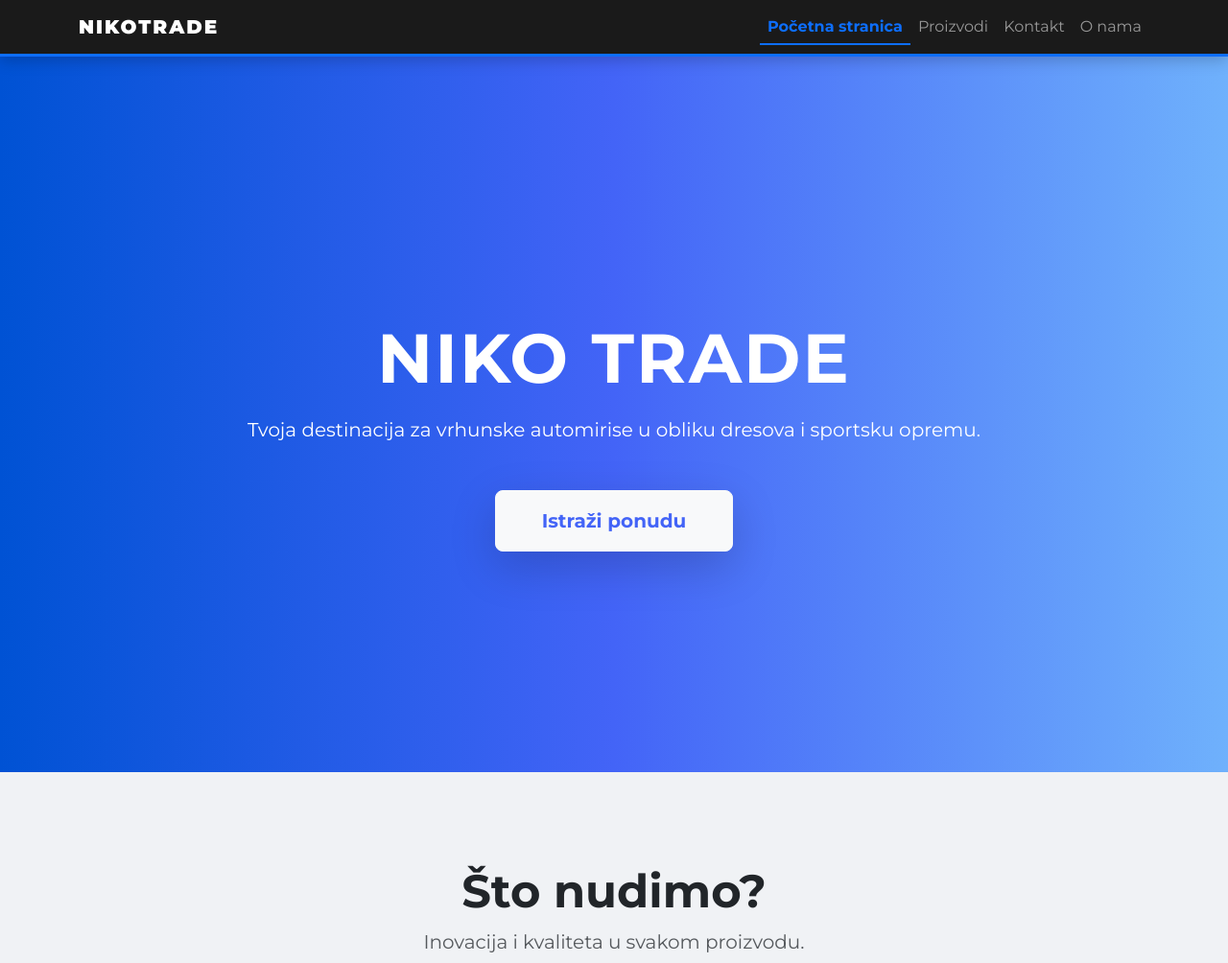
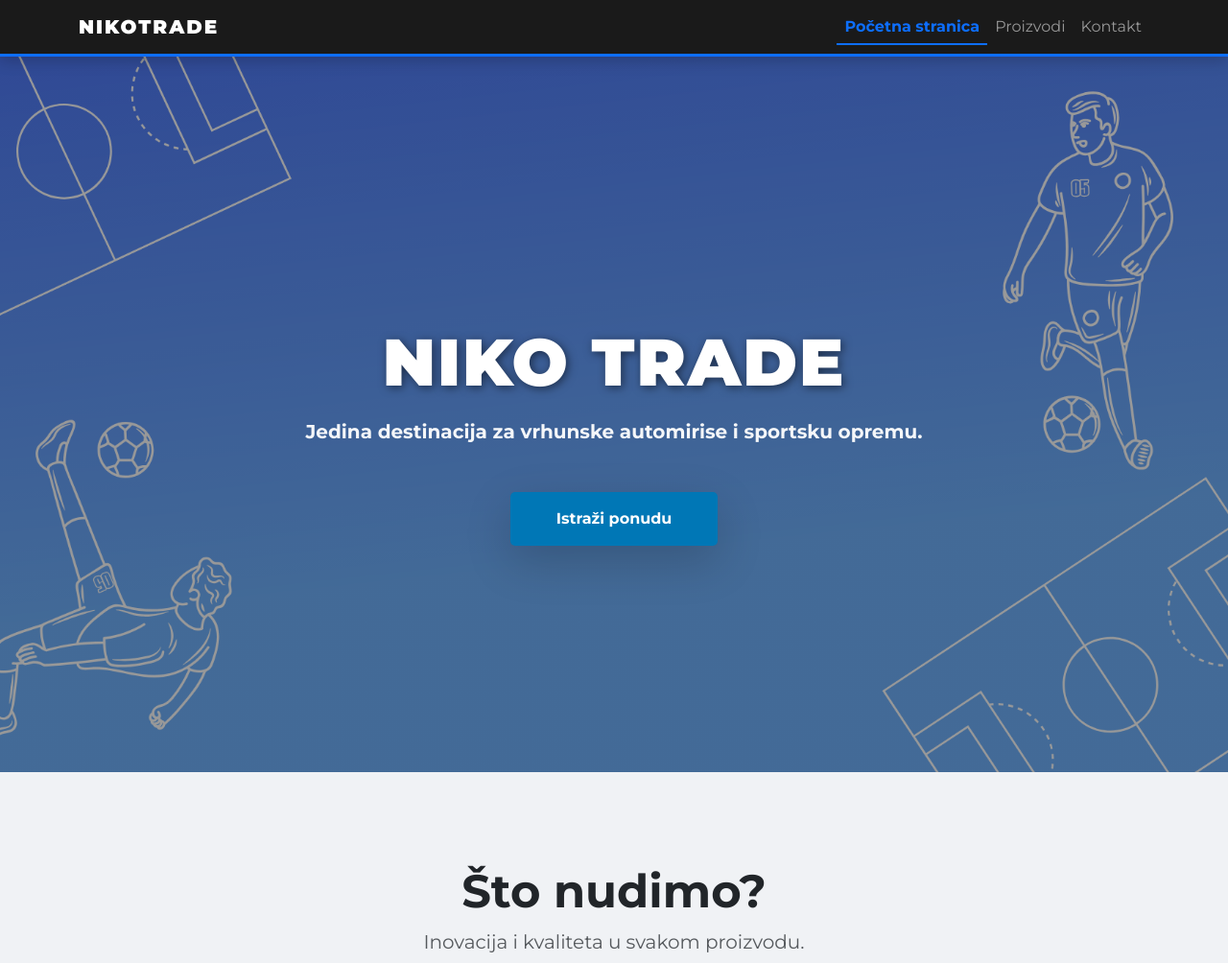
Before and after one commit to nivancic22/nikotrade-v2, a Django app: page / in a window 1280 px wide. Shown: the top 1004 px of the page at 96% size. Run offline with Django 5.2, Linux system fonts and the light colour scheme.

Commit message:
dodan hero image

```diff
--- a/shop/static/shop/css/style.css
+++ b/shop/static/shop/css/style.css
@@ -61,3 +61,51 @@ main {
     transform: translateY(-10px);
     box-shadow: 0 1rem 3rem rgba(0,0,0,.175)!important;
 }
+/* Hero Section */
+.hero-section {
+    min-height: 100vh;
+    /* Putanja pretpostavlja da je slika u static/images/, a css u static/css/ */
+    background: linear-gradient(rgba(0, 0, 0, 0.4), rgba(0, 0, 0, 0.4)),
+                url('../images/hero-bg.png');
+    background-size: cover;
+    background-position: center;
+    margin-top: -95px;
+    padding-top: 95px;
+    position: relative;
+}
+
+.hero-container {
+    z-index: 2;
+}
+
+.hero-title {
+    font-size: calc(1.5rem + 3.5vw);
+    font-weight: 900;
+    text-transform: uppercase;
+    margin-bottom: 1rem;
+    text-shadow: 2px 2px 10px rgba(0,0,0,0.5);
+    letter-spacing: 2px;
+}
+
+.hero-subtitle {
+    font-size: 1.25rem;
+    font-weight: 700;
+    margin-bottom: 3rem;
+    opacity: 0.95;
+}
+
+.btn-hero {
+    background-color: #0077b6;
+    color: white;
+    font-weight: bold;
+    padding: 1rem 3rem;
+    border-radius: 5px;
+    border: none;
+    transition: transform 0.3s ease, background-color 0.3s ease;
+}
+
+.btn-hero:hover {
+    background-color: #005f92;
+    color: white;
+    transform: scale(1.05);
+}
--- a/shop/templates/shop/base.html
+++ b/shop/templates/shop/base.html
@@ -36,11 +36,11 @@
           <a class="nav-link {% if request.resolver_match.url_name == 'kontakt' %}active fw-bold text-white{% endif %}"
             href="{% url 'kontakt' %}">Kontakt</a>
         </li>
-
+        <!--
         <li class="nav-item">
           <a class="nav-link" href="#">O nama</a>
         </li>
-
+        -->
       </ul>
     </div>
   </div>
--- a/shop/templates/shop/index.html
+++ b/shop/templates/shop/index.html
@@ -1,18 +1,12 @@
 {% extends 'shop/base.html' %}
-
-{% block title %}Nikotrade | Sport & Style{% endblock %}
+{% load static %}
 
 {% block content %}
-<div class="hero-section text-white text-center d-flex align-items-center justify-content-center"
-     style="min-height: 100vh;
-            background: linear-gradient(90deg, #0052D4 0%, #4364F7 50%, #6FB1FC 100%);
-            margin-top: -95px;
-            padding-top: 95px;
-            position: relative;">
-    <div class="container">
-        <h1 class="display-2 fw-bolder text-uppercase mb-3" style="letter-spacing: 2px;">Niko Trade</h1>
-        <p class="lead mb-5 opacity-90">Tvoja destinacija za vrhunske automirise u obliku dresova i sportsku opremu.</p>
-        <a href="{% url 'katalog' %}" class="btn btn-light btn-lg px-5 py-3 fw-bold shadow-lg" style="color: #4364F7;">
+<div class="hero-section text-white text-center d-flex align-items-center justify-content-center">
+    <div class="container hero-container">
+        <h1 class="hero-title">Niko Trade</h1>
+        <p class="hero-subtitle">Jedina destinacija za vrhunske automirise i sportsku opremu.</p>
+        <a href="{% url 'katalog' %}" class="btn btn-hero shadow-lg">
             Istraži ponudu
         </a>
     </div>
```
Also changed, not shown: shop/templates/shop/katalog.html (+21 -7 lines), shop/templates/shop/kontakt.html (+0 -8 lines), shop/static/shop/images/hero-bg.png (added), shop/static/shop/images/hero-bg2.png (added).
